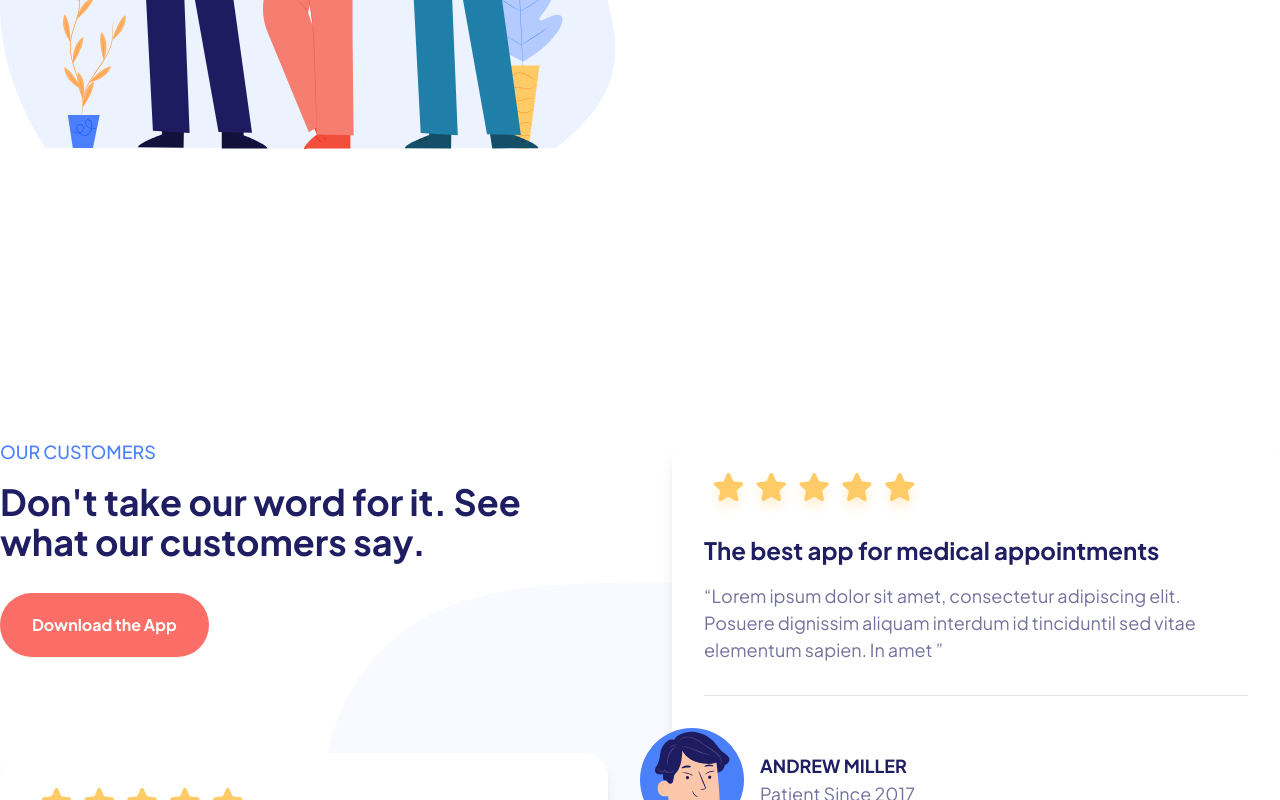
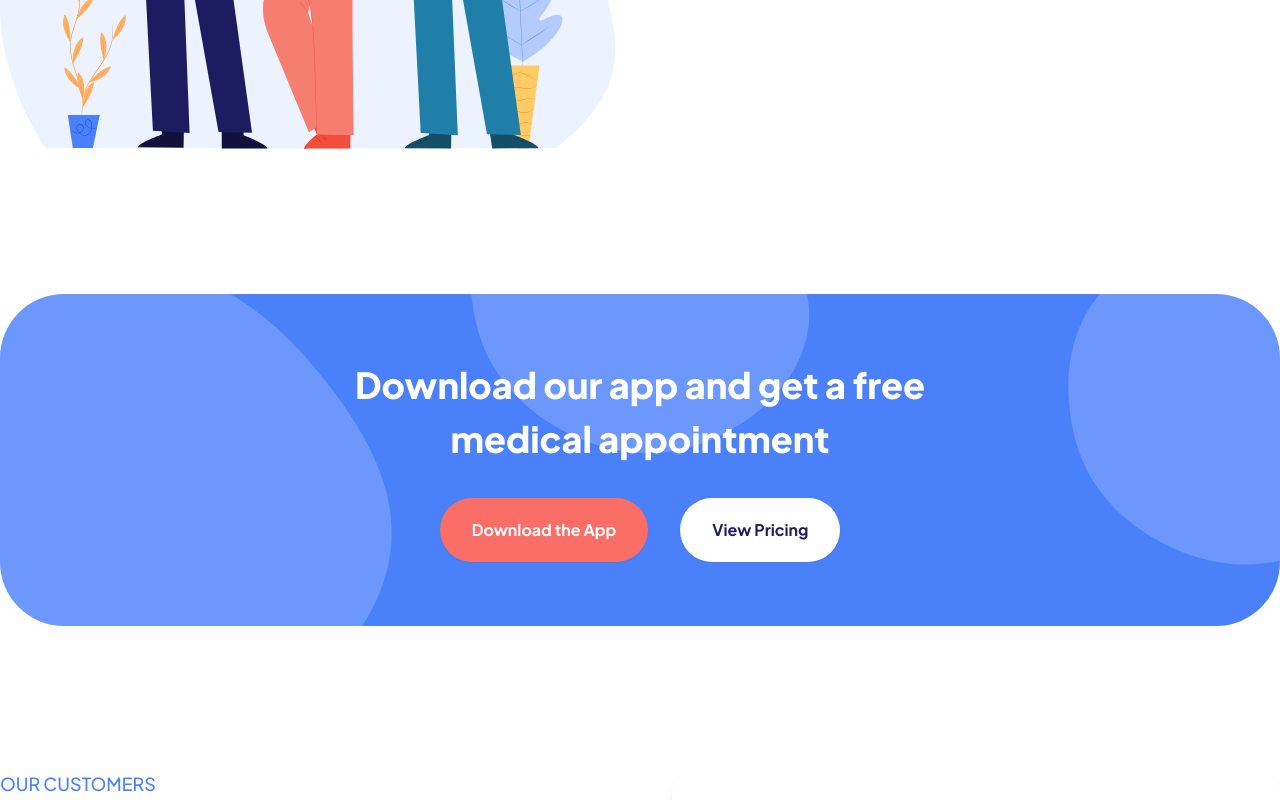
Before and after one commit to prabinzz/medical-app, a Next.js app: page / in a window 1280 px wide. Shown: the part 1540-2340 px from the top of the page. Built offline with nearby package versions, Linux system fonts and the light colour scheme.

Commit message:
Add banner component

```diff
--- /dev/null
+++ b/src/components/utils/Banner.tsx
@@ -0,0 +1,35 @@
+import React from "react";
+import Button from "./Button";
+
+const Banner: React.FC = () => {
+  return (
+    <div className="relative container mx-auto overflow-clip">
+      <img
+        className="absolute  top-0 right-0 translate-x-32 -translate-y-12"
+        src="img/bg_art2.svg"
+      />
+      <img
+        className="absolute top-0 left-0 scale-150 -translate-x-8 translate-y-12"
+        src="img/bg_art2.svg"
+      />
+      <img
+        className="absolute top-0 right-[50%] translate-x-1/2 -translate-y-1/2"
+        src="img/bg_art2.svg"
+      />
+      <div
+        className="font-black z-40 text-white bg-primary flex gap-8
+      rounded-[4rem] flex-col items-center p-12 py-16"
+      >
+        <h1 className="text-4xl leading-normal text-center w-[50%]">
+          Download our app and get a free medical appointment
+        </h1>
+        <div className="flex gap-8">
+          <Button type="primary" size="lg" value="Download the App" />
+          <Button size="lg" value="View Pricing" />
+        </div>
+      </div>
+    </div>
+  );
+};
+
+export default Banner;
--- a/src/pages/index.tsx
+++ b/src/pages/index.tsx
@@ -3,6 +3,7 @@ import FlexDisplay from "@/components/utils/FlexDisplay";
 import Button from "@/components/utils/Button";
 import { ConfigProvider } from "antd";
 import OurCustomer from "@/components/home/OurCustomer";
+import Banner from "@/components/utils/Banner";
 export default function Home() {
   return (
     <ConfigProvider>
@@ -22,6 +23,7 @@ export default function Home() {
             <Button size="lg" value="About Medic App" />
           </div>
         </FlexDisplay>
+        <Banner />
         <OurCustomer />
       </div>
     </ConfigProvider>
```
Also changed, not shown: public/img/bg_art2.svg (added), public/img/check.svg (added).
